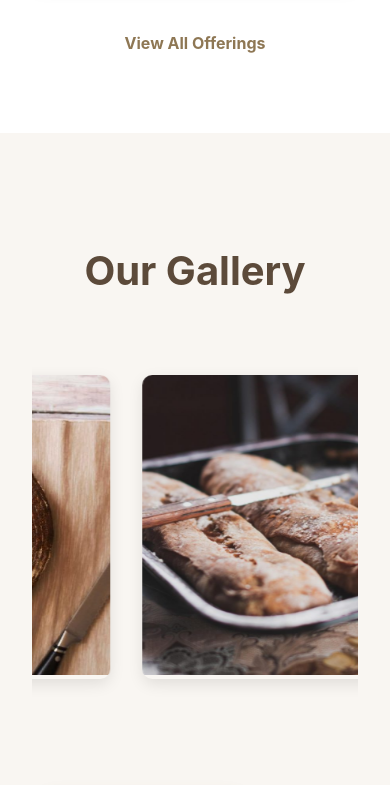
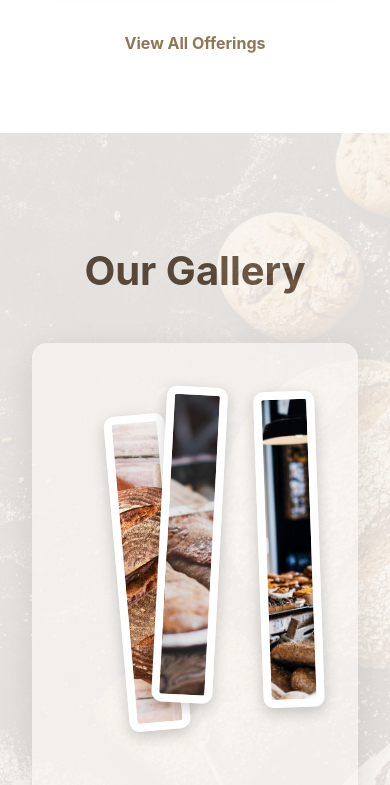
Before and after one commit to YoussefGad97/Bakery, a React (Create React App) app: page / in a window 390 px wide. Shown: the part 3320-4105 px from the top of the page. Built offline with nearby package versions, Linux system fonts and the light colour scheme.

Commit message:
CounterTop Gallery Style

```diff
--- a/src/pages/Home.js
+++ b/src/pages/Home.js
@@ -97,26 +97,24 @@ const Home = () => {
         <div className="container">
           <h2>Our Gallery</h2>
           <div className="gallery-container">
-            <div className="gallery-track">
-              {/* First set of images */}
-              <div className="gallery-item">
+            <div className="gallery-grid">
+              <div className="gallery-item" style={{ transform: 'rotate(-5deg) translate(20px, 10px)' }}>
                 <img src={gallery1} alt="Gallery Item 1" />
+                <div className="gallery-item-overlay">
+                  <span>Fresh Breads</span>
+                </div>
               </div>
-              <div className="gallery-item">
+              <div className="gallery-item" style={{ transform: 'rotate(3deg) translate(-15px, -20px)' }}>
                 <img src={gallery2} alt="Gallery Item 2" />
+                <div className="gallery-item-overlay">
+                  <span>Sweet Pastries</span>
+                </div>
               </div>
-              <div className="gallery-item">
+              <div className="gallery-item" style={{ transform: 'rotate(-2deg) translate(10px, -15px)' }}>
                 <img src={gallery3} alt="Gallery Item 3" />
-              </div>
-              {/* Duplicate set for seamless loop */}
-              <div className="gallery-item">
-                <img src={gallery1} alt="Gallery Item 1" />
-              </div>
-              <div className="gallery-item">
-                <img src={gallery2} alt="Gallery Item 2" />
-              </div>
-              <div className="gallery-item">
-                <img src={gallery3} alt="Gallery Item 3" />
+                <div className="gallery-item-overlay">
+                  <span>Custom Cakes</span>
+                </div>
               </div>
             </div>
           </div>
--- a/src/styles/Home.scss
+++ b/src/styles/Home.scss
@@ -220,53 +220,85 @@ $white: #ffffff;
 .gallery-section {
   @include section-padding;
   background-color: $light-bg;
+  position: relative;
   overflow: hidden;
 
-  .gallery-container {
-    width: 100%;
-    overflow: hidden;
-    position: relative;
-    margin-bottom: 3rem;
-    padding: 2rem 0;
-    background: linear-gradient(to right,
-      rgba(249, 246, 242, 1) 0%,
-      rgba(249, 246, 242, 0) 5%,
-      rgba(249, 246, 242, 0) 95%,
-      rgba(249, 246, 242, 1) 100%
-    );
+  &::before {
+    content: '';
+    position: absolute;
+    top: 0;
+    left: 0;
+    right: 0;
+    bottom: 0;
+    background-image: url('../assets/images/countertop.jpg');
+    background-size: cover;
+    background-position: center;
+    opacity: 0.1;
+    z-index: 0;
   }
 
-  .gallery-track {
-    display: flex;
+  .gallery-container {
+    position: relative;
+    z-index: 1;
+    margin-bottom: 3rem;
+    min-height: 400px;
+    padding: 2rem;
+    background: rgba(249, 246, 242, 0.7);
+    border-radius: 15px;
+    box-shadow: 0 8px 32px rgba(0, 0, 0, 0.1);
+  }
+
+  .gallery-grid {
+    display: grid;
+    grid-template-columns: repeat(3, 1fr);
     gap: 2rem;
-    animation: conveyor-belt 30s linear infinite;
-    width: fit-content;
-
-    &:hover {
-      animation-play-state: paused;
+    position: relative;
+    padding: 2rem;
   }
 
   .gallery-item {
-      flex: 0 0 300px;
     position: relative;
-      overflow: hidden;
-      border-radius: 10px;
-      box-shadow: 0 5px 15px rgba(0, 0, 0, 0.1);
-      transition: transform 0.3s ease;
+    transition: all 0.4s ease;
+    cursor: pointer;
+    transform-origin: center;
+    z-index: 1;
 
     &:hover {
-        transform: translateY(-10px);
+      transform: scale(1.05) rotate(0deg) !important;
+      z-index: 2;
     }
 
     img {
       width: 100%;
       height: 300px;
       object-fit: cover;
-        transition: transform 0.3s ease;
+      border-radius: 10px;
+      box-shadow: 0 5px 15px rgba(0, 0, 0, 0.2);
+      border: 8px solid $white;
+      transition: all 0.3s ease;
     }
 
-      &:hover img {
-        transform: scale(1.1);
+    .gallery-item-overlay {
+      position: absolute;
+      bottom: 0;
+      left: 0;
+      right: 0;
+      background: linear-gradient(to top, rgba(0, 0, 0, 0.7), transparent);
+      padding: 1rem;
+      border-radius: 0 0 10px 10px;
+      opacity: 0;
+      transition: opacity 0.3s ease;
+
+      span {
+        color: $white;
+        font-size: 1.1rem;
+        font-weight: 600;
+      }
+    }
+
+    &:hover {
+      .gallery-item-overlay {
+        opacity: 1;
       }
     }
   }
@@ -285,6 +317,7 @@ $white: #ffffff;
     box-shadow: 0 4px 15px rgba(142, 119, 84, 0.2);
     position: relative;
     overflow: hidden;
+    z-index: 2;
 
     &::before {
       content: '';
@@ -491,6 +524,18 @@ $white: #ffffff;
   .blog-grid {
     grid-template-columns: 1fr;
   }
+
+  .gallery-grid {
+    grid-template-columns: repeat(2, 1fr);
+    gap: 1.5rem;
+    padding: 1rem;
+  }
+
+  .gallery-item {
+    img {
+      height: 250px;
+    }
+  }
 }
 
 @media (max-width: 480px) {
@@ -506,7 +551,13 @@ $white: #ffffff;
     font-size: 2rem;
   }
 
-  .gallery-container {
-    padding: 1rem 0;
+  .gallery-grid {
+    grid-template-columns: 1fr;
+  }
+
+  .gallery-item {
+    img {
+      height: 300px;
     }
   }
+}
```
Also changed, not shown: src/assets/images/countertop.jpg (added), src/assets/images/countertop.webp (added). Lines whose indentation alone changed are shown as unchanged.
